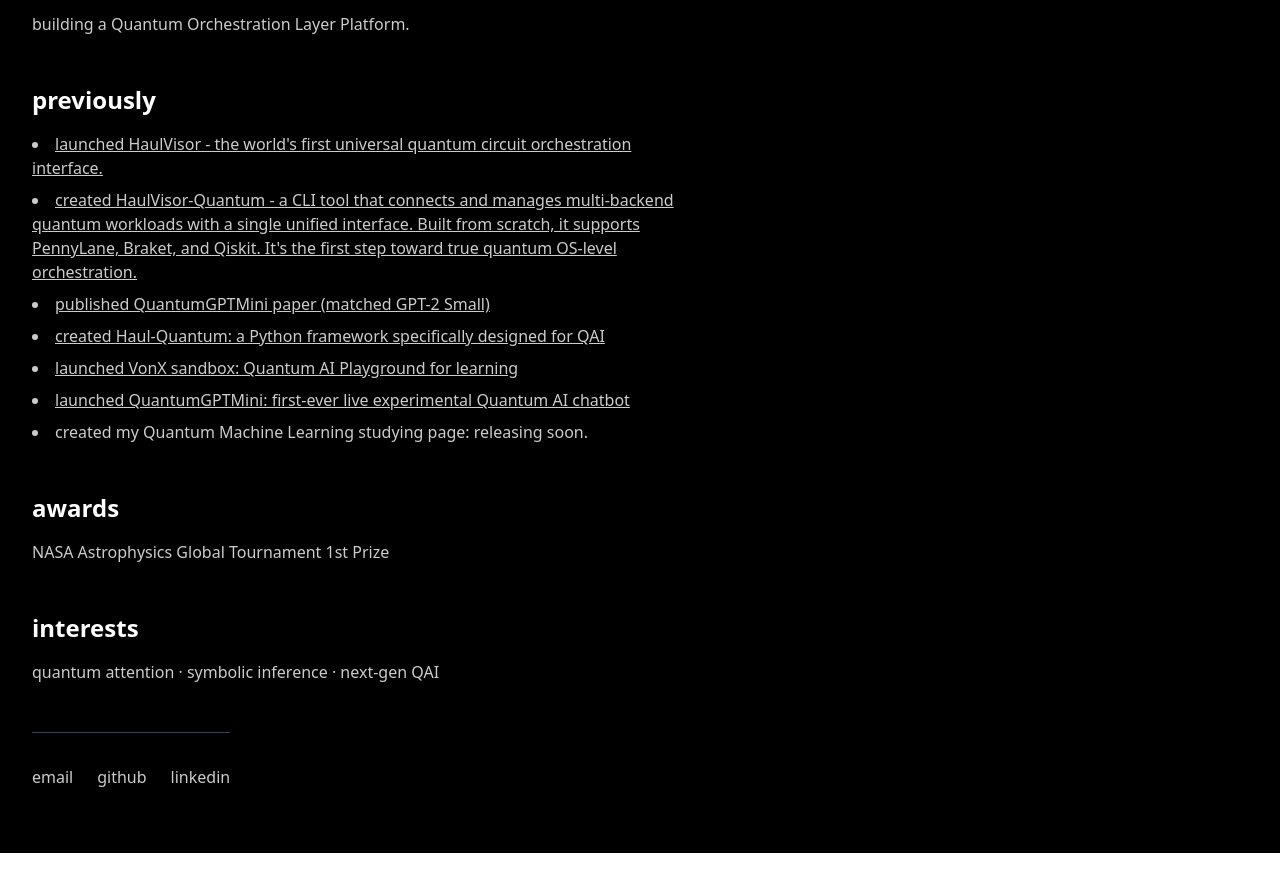
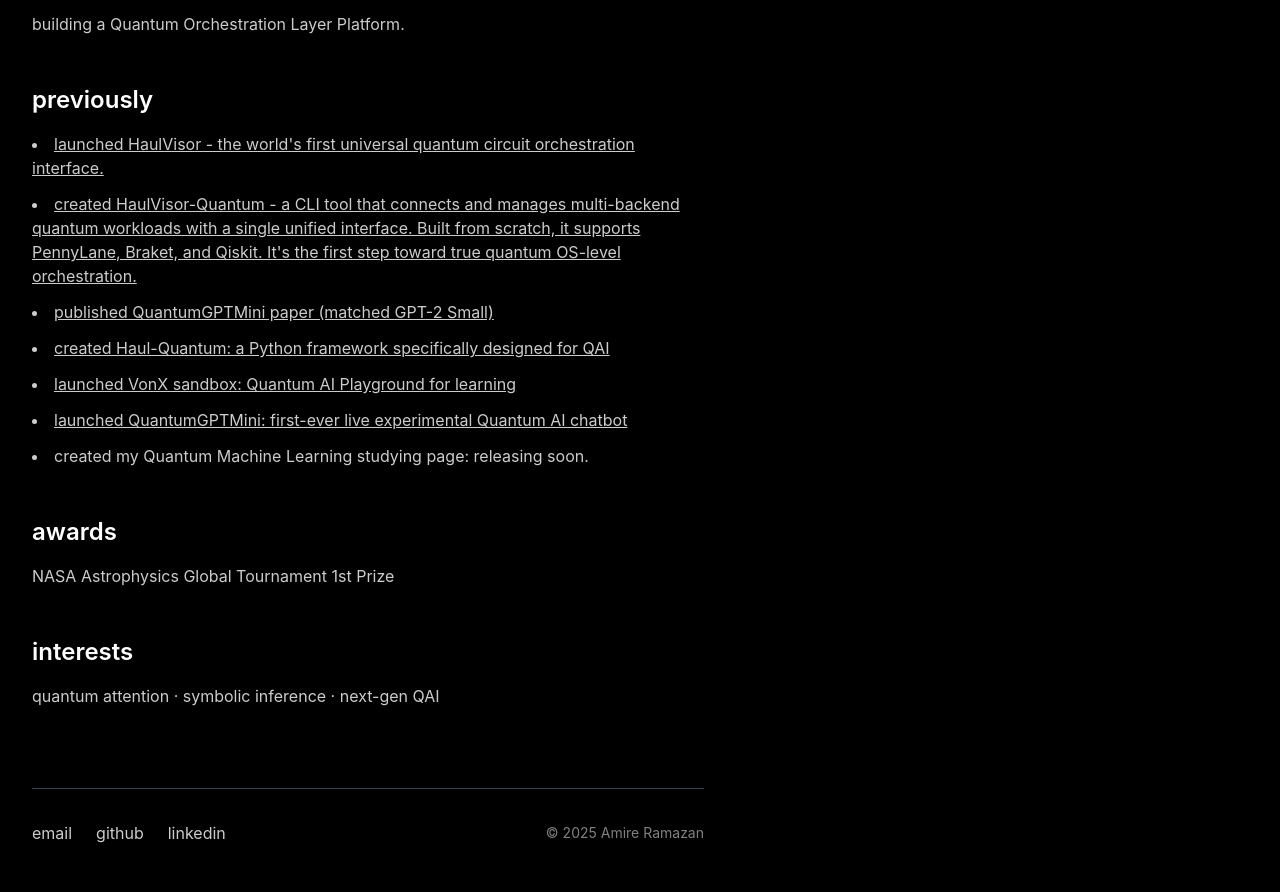
Before and after one commit to amirewontmiss/portfolio-site, a Next.js app: page / in a window 1280 px wide. Shown: the part 260-1152 px from the top of the page. Before the commit the page ends 1113 px from the top, so only its background shows below. Built offline with nearby package versions, Linux system fonts and the light colour scheme.

Commit message:
suprstar lvl

```diff
--- a/src/app/page.tsx
+++ b/src/app/page.tsx
@@ -1,6 +1,8 @@
 // app/page.tsx
+import type { Metadata } from 'next'; // Import the Metadata type
 
-export const metadata = {
+// Explicitly type the metadata object
+export const metadata: Metadata = {
   title: "Amire Ramazan — Quantum AI Engineer",
   description:
     "Building hybrid quantum AI frameworks and models that push the boundaries of computation.",
@@ -8,10 +10,10 @@ export const metadata = {
 
 export default function Home() {
   return (
-    <main className="min-h-screen bg-black text-white flex flex-col items-start px-8 py-16 space-y-12">
+    <main className="min-h-screen bg-black text-white flex flex-col items-start px-8 py-16 space-y-12 font-['Inter',_sans-serif]">
       {/* Intro */}
       <section className="max-w-2xl">
-        <h2 className="text-5xl font-bold mb-2">hi, I&apos;m Xan. Amire Ramazan</h2>
+        <h1 className="text-4xl sm:text-5xl font-bold mb-2">hi, I&apos;m Xan. Amire Ramazan</h1>
         <p className="text-lg opacity-60">
           Quantum AI engineer. Working on hybrid quantum-classical models that reason.
         </p>
@@ -28,7 +30,7 @@ export default function Home() {
       {/* Previously */}
       <section className="max-w-2xl">
         <h2 className="text-2xl font-semibold mb-4">previously</h2>
-        <ul className="list-disc list-inside space-y-2 opacity-80">
+        <ul className="list-disc list-inside space-y-3 opacity-80">
           <li>
             <a
               href="https://haulvisor.vercel.app/"
@@ -36,7 +38,7 @@ export default function Home() {
               rel="noopener noreferrer"
               className="underline hover:opacity-100 transition"
             >
-              launched HaulVisor - the world's first universal quantum circuit orchestration interface.
+              launched HaulVisor - the world&apos;s first universal quantum circuit orchestration interface.
             </a>
           </li>
           <li>
@@ -46,12 +48,13 @@ export default function Home() {
               rel="noopener noreferrer"
               className="underline hover:opacity-100 transition"
             >
-              created HaulVisor-Quantum - a CLI tool that connects and manages multi-backend quantum workloads with a single unified interface. Built from scratch, it supports PennyLane, Braket, and Qiskit. It's the first step toward true quantum OS-level orchestration.
+              created HaulVisor-Quantum - a CLI tool that connects and manages multi-backend quantum workloads with a single unified interface. Built from scratch, it supports PennyLane, Braket, and Qiskit. It&apos;s the first step toward true quantum OS-level orchestration.
             </a>
           </li>
           <li>
             <a
-              href="https://haulvisor.vercel.app/"
+              href="https://haulvisor.vercel.app/" // Assuming this link is correct, though it's the same as the first item.
+                                                // Consider updating if QuantumGPTMini paper has a different URL.
               target="_blank"
               rel="noopener noreferrer"
               className="underline hover:opacity-100 transition"
@@ -81,16 +84,17 @@ export default function Home() {
           </li>
           <li>
             <a
-              href="https://vonx.vercel.app/"
+              href="https://vonx.vercel.app/" // Assuming this link is correct, though it's similar to the sandbox.
+                                           // Consider updating if QuantumGPTMini has a different URL.
               target="_blank"
               rel="noopener noreferrer"
               className="underline hover:opacity-100 transition"
             >
-          launched QuantumGPTMini: first-ever live experimental Quantum AI chatbot
+              launched QuantumGPTMini: first-ever live experimental Quantum AI chatbot
             </a>
           </li>
           <li>
-          created my Quantum Machine Learning studying page: releasing soon.
+            created my Quantum Machine Learning studying page: releasing soon.
           </li>
         </ul>
       </section>
@@ -110,8 +114,8 @@ export default function Home() {
       </section>
 
       {/* Contact */}
-      <footer className="max-w-2xl pt-8 border-t border-gray-700 flex flex-col sm:flex-row sm:items-center sm:justify-between">
-        <div className="flex space-x-6">
+      <footer className="max-w-2xl w-full pt-8 mt-8 border-t border-gray-700 flex flex-col sm:flex-row sm:items-center sm:justify-between">
+        <div className="flex space-x-6 mb-4 sm:mb-0">
           <a
             href="mailto:amireramazan0809@gmail.com"
             className="opacity-80 hover:opacity-100 transition"
@@ -135,6 +139,7 @@ export default function Home() {
             linkedin
           </a>
         </div>
+        <p className="text-sm opacity-50">© {new Date().getFullYear()} Amire Ramazan</p>
       </footer>
     </main>
   );
```
